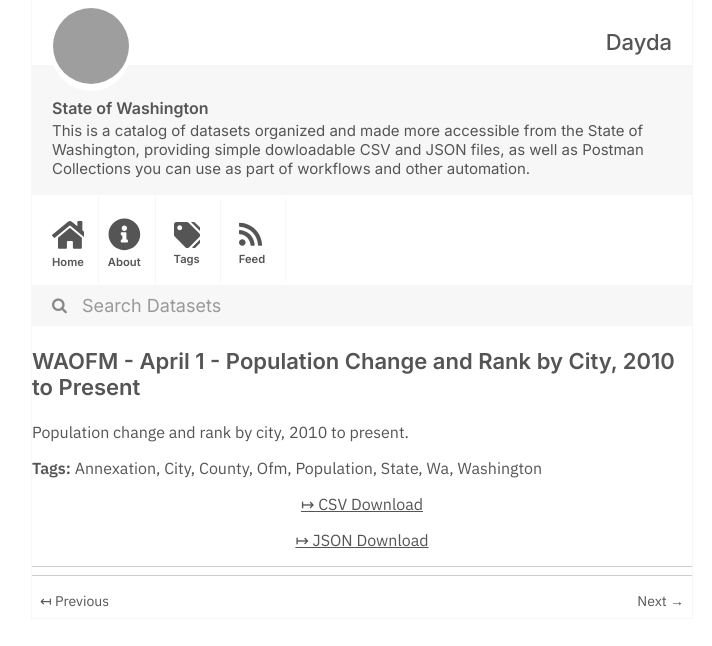
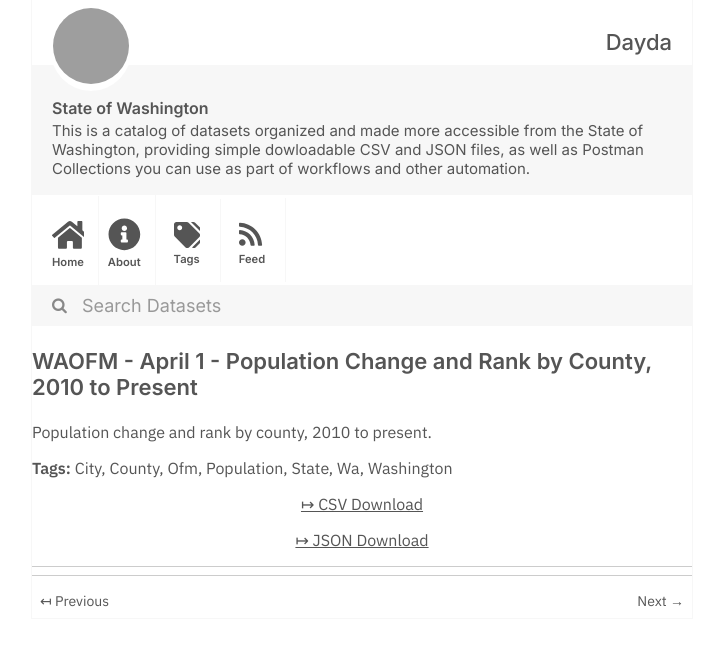
Before and after one commit to dayda-entities/state-of-washington, a Jekyll site: the page built from _posts/2020-11-10-waofm-april-1-population-chang.md, in a window 1280 px wide, cut to the strip 0-646 px from the top of the page. Shown: the whole strip, without its empty margins (278-990 px from the left). Built offline with Jekyll 4.4.1, drawn with Linux system fonts in a browser that asks for light colours; grey boxes are pictures that could not be loaded.

```diff
--- a/_posts/2020-11-10-waofm-april-1-population-chang.md
+++ b/_posts/2020-11-10-waofm-april-1-population-chang.md
@@ -1,11 +1,10 @@
 ---
-title: 'WAOFM - April 1 - Population Change and Rank by City, 2010 to Present'
-created: '2020-11-10T17:20:37.713306'
-modified: '2020-11-10T17:20:37.713343'
+title: 'WAOFM - April 1 - Population Change and Rank by County, 2010 to Present'
+created: '2020-11-10T17:21:08.314687'
+modified: '2020-11-10T17:21:08.314699'
 state: active
 type: dataset
 tags:
-  - Annexation
   - City
   - County
   - Ofm
@@ -15,9 +14,9 @@ tags:
   - Washington
 groups:
   - Local Government
-csv_url: 'https://data.wa.gov/api/views/fyjv-p9cr/rows.csv?accessType=DOWNLOAD'
-json_url: 'https://data.wa.gov/api/views/fyjv-p9cr/rows.json?accessType=DOWNLOAD'
+csv_url: 'https://data.wa.gov/api/views/nde6-xvwf/rows.csv?accessType=DOWNLOAD'
+json_url: 'https://data.wa.gov/api/views/nde6-xvwf/rows.json?accessType=DOWNLOAD'
 layout: post
 
 ---
-Population change and rank by city, 2010 to present.
+Population change and rank by county, 2010 to present.
```
